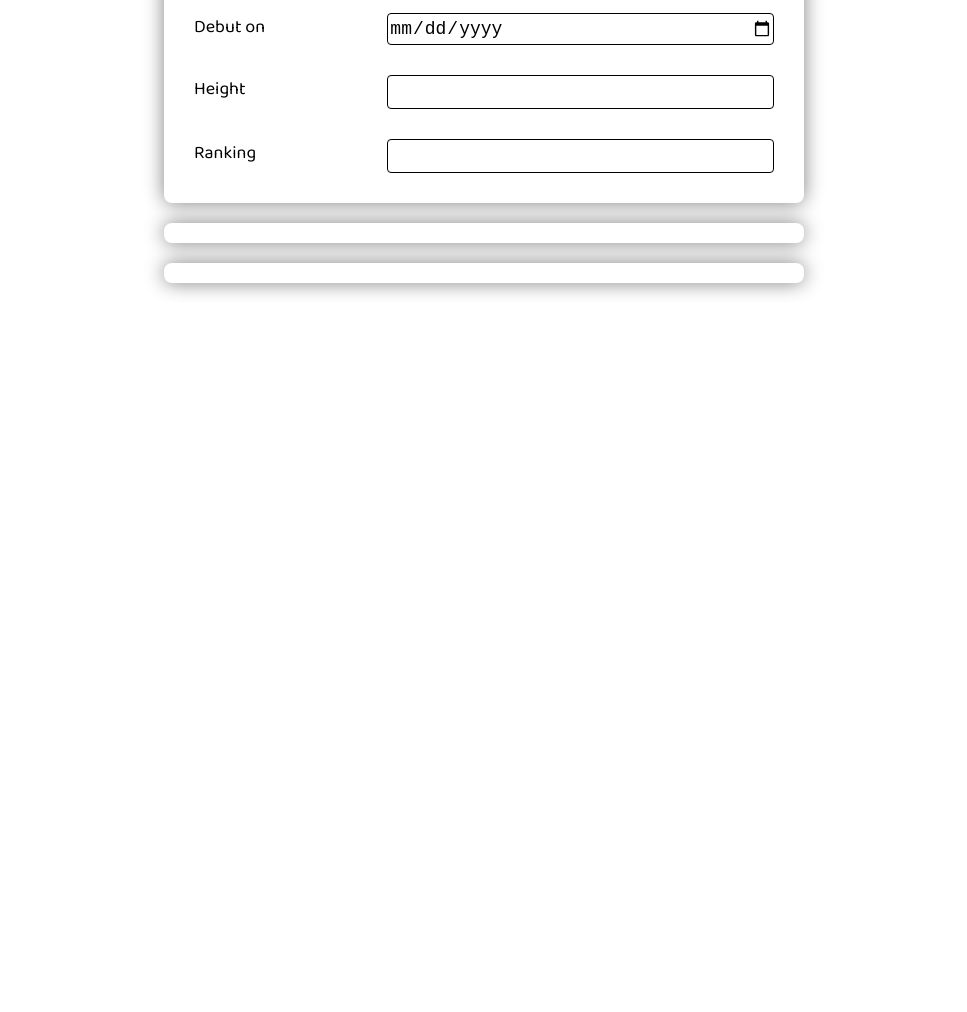
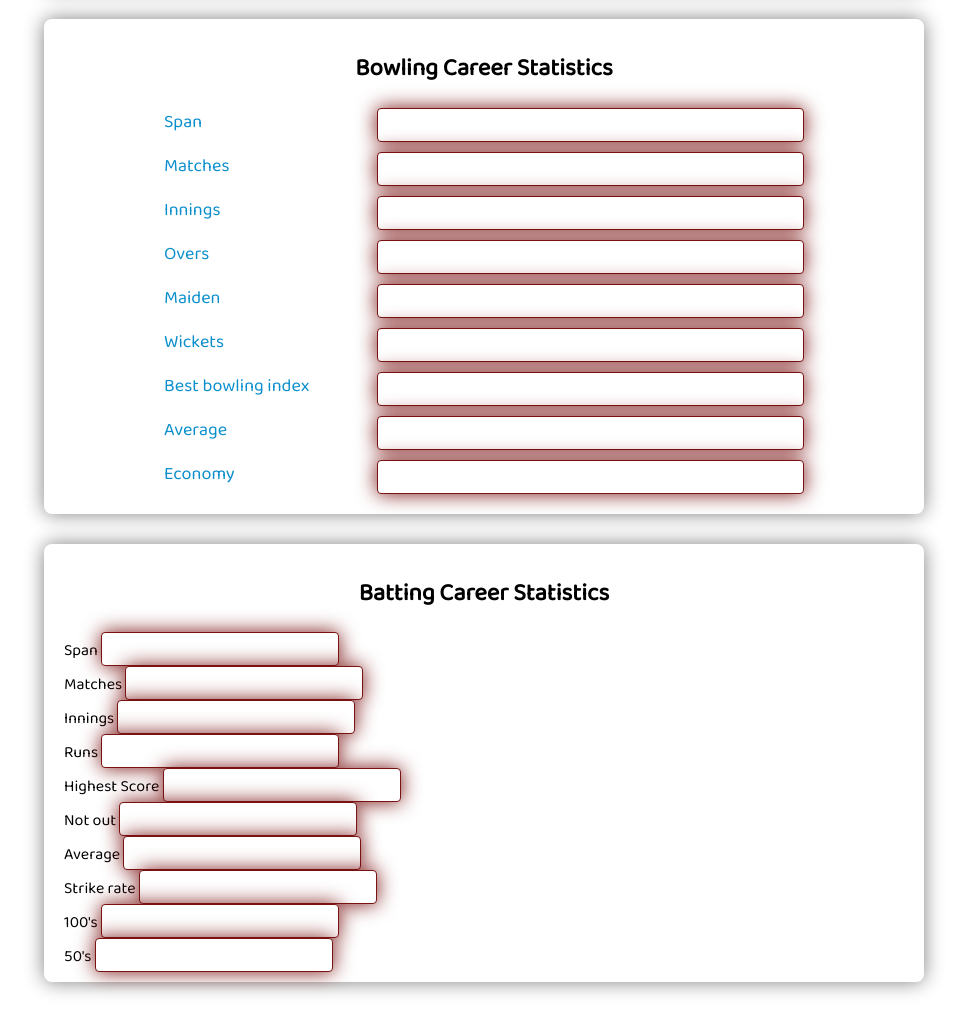
Before and after one commit to Govindmishra123/cricapp-client, a plain HTML site: page index.html in a window 1280 px wide. Shown: the part 610-1622 px from the top of the page, without its empty margins (156-1123 px from the left). Before the commit the page ends 913 px from the top, so only its background shows below. Drawn offline with Linux system fonts and the light colour scheme.

Commit message:
Design changes

```diff
--- a/index.html
+++ b/index.html
@@ -34,14 +34,20 @@
                 </div>
                 <div class="form-control">
                     <label for="" class="label">Batting style</label>
-                    <input type="text" class="txtbox">
+                    <select name="" id="" class="txtbox">
+                        <option value="">--Select--</option>
+                        <option value="Right Hand">Right Hand Batsman</option>
+                        <option value="Left Hand">Left Hand Batsman</option>
+                    </select>
                 </div>
                 <div class="form-control">
                     <label for="" class="label">Bowling style</label>
                     <select name="" id="" class="txtbox">
                         <option value="">--Select--</option>
-                        <option value="Right Hand">Right Hand Batsman</option>
-                        <option value="Left Hand">Left Hand Batsman</option>
+                        <option value="Right Hand Fast">Right Hand Fast Bowler</option>
+                        <option value="Left Hand Fast">Left Hand Fast Bowler</option>
+                        <option value="Right Hand Spin">Right Hand Spin Bowler</option>
+                        <option value="Left Hand Spin">Left Hand Spin Bowler</option>
                     </select>
                 </div>
                 <div class="form-control">
@@ -66,95 +72,93 @@
                 </div>
             </div>
 
+            <div class="form-section-wrapper">
                 <!-- Bowling Style -->
                 <div class="form-section">
+                    <h2>Bowling Career Statistics</h2>
+                    <div class="form-control">
+                        <label for="" class="label">Span</label>
+                        <input type="number" class="txtbox">
+                    </div>
+                    <div class="form-control">
+                        <label for="" class="label">Matches</label>
+                        <input type="number" class="txtbox">
+                    </div>
+                    <div class="form-control">
+                        <label for="" class="label">Innings</label>
+                        <input type="number" class="txtbox">
+                    </div>
+                    <div class="form-control">
+                        <label for="" class="label">Overs</label>
+                        <input type="number" class="txtbox">
+                    </div>
+                    <div class="form-control">
+                        <label for="" class="label">Maiden</label>
+                        <input type="number" class="txtbox">
+                    </div>
+                    <div class="form-control">
+                        <label for="" class="label">Wickets</label>
+                        <input type="number" class="txtbox">
+                    </div>
+                    <div class="form-control">
+                        <label for="" class="label">Best bowling index</label>
+                        <input type="number" class="txtbox">
+                    </div>
+                    <div class="form-control">
+                        <label for="" class="label">Average</label>
+                        <input type="number" class="txtbox">
+                    </div>
+                    <div class="form-control">
+                        <label for="" class="label">Economy</label>
+                        <input type="number" class="txtbox">
+                    </div>
                 </div>
 
                 <!-- Batting Style -->
                 <div class="form-section">
+                    <h2>Batting Career Statistics</h2>
+                    <div class="form-control>
+                    <label for="" class=" label">Span</label>
+                        <input type="number" class="txtbox">
                     </div>
-
-
-            <!--
-
-            <h1>Bowling Career Statistics</h1>
-            <div>
-                <label for="" class="spanlabel">Span</label>
-                <input type="number" class="span">
+                    <div class="form-control>
+                    <label for="" class=" label">Matches</label>
+                        <input type="number" class="txtbox">
                     </div>
-            <div>
-                <label for="" class="matcheslabel">Matches</label>
-                <input type="number" class="matches">
+                    <div class="form-control>
+                    <label for="" class=" label">Innings</label>
+                        <input type="number" class="txtbox">
                     </div>
-            <div>
-                <label for="" class="inningslabel">Innings</label>
-                <input type="number" class="innings">
+                    <div class="form-control>
+                    <label for="" class=" label">Runs</label>
+                        <input type="number" class="txtbox">
                     </div>
-            <div>
-                <label for="" class="overlabel">Overs</label>
-                <input type="number" class="over">
+                    <div class="form-control>
+                    <label for="" class=" label">Highest Score</label>
+                        <input type="number" class="txtbox">
                     </div>
-            <div>
-                <label for="" class="maidenlabel">Maiden</label>
-                <input type="number" class="maiden">
+                    <div class="form-control>
+                    <label for="" class=" label">Not out</label>
+                        <input type="number" class="txtbox">
                     </div>
-            <div>
-                <label for="" class="wicketlabel">Wickets</label>
-                <input type="number" class="wicket">
+                    <div class="form-control>
+                    <label for="" class=" label">Average</label>
+                        <input type="number" class="txtbox">
                     </div>
-            <div>
-                <label for="" class="bestbowlindexlabel">Best bowling index</label>
-                <input type="number" class="bestbowlindex">
+                    <div class="form-control>
+                    <label for="" class=" label">Strike rate</label>
+                        <input type="number" class="txtbox">
                     </div>
-            <div>
-                <label for="" class="averagelabel">Average</label>
-                <input type="number" class="aaverage">
+                    <div class="form-control>
+                    <label for="" class=" label">100's</label>
+                        <input type="number" class="txtbox">
                     </div>
-            <div>
-                <label for="" class="economylabel">Economy</label>
-                <input type="number" class="economy">
+                    <div class="form-control>
+                    <label for="" class=" label">50's</label>
+                        <input type="number" class="txtbox">
                     </div>
-            <h1>Batting Career Statistics</h1>
-            <div>
-                <label for="" class="spanlabel">Span</label>
-                <input type="number" class="span">
                 </div>
-            <div>
-                <label for="" class="matcheslabel">Matches</label>
-                <input type="number" class="matches">
             </div>
-            <div>
-                <label for="" class="inningslabel">Innings</label>
-                <input type="number" class="innings">
-            </div>
-            <div>
-                <label for="" class="runslabel">Runs</label>
-                <input type="number" class="runs">
-            </div>
-            <div>
-                <label for="" class="highestscorelabel">Highest Score</label>
-                <input type="number" class="highestscore">
-            </div>
-            <div>
-                <label for="" class="notoutlabel">Not out</label>
-                <input type="number" class="notout">
-            </div>
-            <div>
-                <label for="" class="averagelabel">Average</label>
-                <input type="number" class="average">
-            </div>
-            <div>
-                <label for="" class="strikeratelabel">Strike rate</label>
-                <input type="number" class="strikerate">
-            </div>
-            <div>
-                <label for="" class="100label">100's</label>
-                <input type="number" class="100">
-            </div>
-            <div>
-                <label for="" class="50label">50's</label>
-                <input type="number" class="50">
-            </div> -->
         </form>
     </div>
 </body>
--- a/style.css
+++ b/style.css
@@ -8,16 +8,23 @@
         background-repeat: no-repeat;
         background-size: 100% 100%;
     }
+    .container {
 
-    .container {
-        width: 50%;
+        /* width: 50%;
         margin: 0 auto;
+         */
     }
+    /* .form-section-wrapper{
+        display: grid;
+        grid-template-rows: 1fr;
+        grid-template-columns: 1fr 1fr 1fr;
+        column-gap: 20px;
+    } */
 
     .form-section {
         box-shadow: 0 0 20px grey;
         border-radius: 8px;
-        margin: 20px 0;
+        margin: 30px 200px;
         padding: 10px 20px;
         transition: 0.3s;
     }
@@ -32,8 +39,8 @@
     }
 
     .form-control {
-        margin: 10px 0;
-        padding: 10px;
+        margin: 10px 100px;
+        padding: 0px;
         display: grid;
         grid-template-rows: 1;
         grid-template-columns: 1fr 2fr;
@@ -41,10 +48,12 @@
 
     .label {
         font-size: 18px;
+        color: rgb(10, 143, 204);
     }
 
     .txtbox {
-        border: 1px solid black;
+        border: 1px solid rgb(121, 19, 19);
+        box-shadow: 0 0 20px rgb(121, 19, 19);
         height: 30px;
         border-radius: 4px;
         font-size: 18px;
```
Lines whose indentation alone changed are shown as unchanged.
